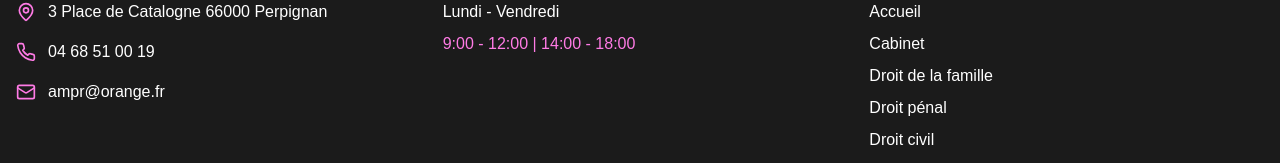
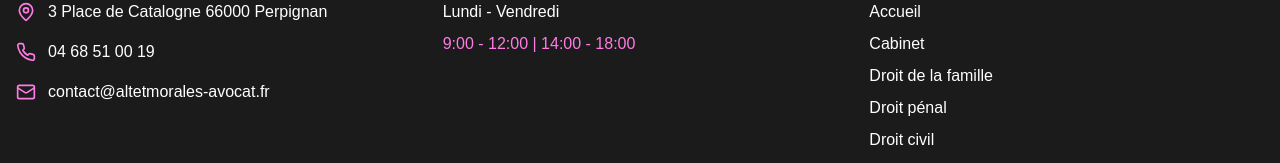
Before and after one commit to cedric-lopez-dev/altet-morales, a Next.js app in the folder next/: page / in a window 1280 px wide. Shown: the part 2372-2535 px from the top of the page. Built offline with nearby package versions, Linux system fonts and the light colour scheme.

Commit message:
update mail

```diff
--- a/next/app/api/contact/route.js
+++ b/next/app/api/contact/route.js
@@ -25,7 +25,7 @@ export async function POST(request) {
         name: 'Site internet',
         address: process.env.SMTP_USER
       },
-      to: 'ampr@orange.fr',
+      to: 'contact@altetmorales-avocat.fr',
       replyTo: process.env.SMTP_USER,
       subject: `Nouveau message sur votre site internet : ${data.nom}`,
       html: `
--- a/next/app/components/Footer.js
+++ b/next/app/components/Footer.js
@@ -21,8 +21,8 @@ export default function Footer({ menuItems }) {
                             </div>
                             <div className="flex items-center">
                                 <Mail className="w-5 h-5 mr-3 text-[#FF7BE5]" />
-                                <a href="mailto:ampr@orange.fr" className="hover:text-[#FF7BE5]">
-                                    ampr@orange.fr
+                                <a href="contact@altetmorales-avocat.fr" className="hover:text-[#FF7BE5]">
+                                    contact@altetmorales-avocat.fr
                                 </a>
                             </div>
                         </div>
```
